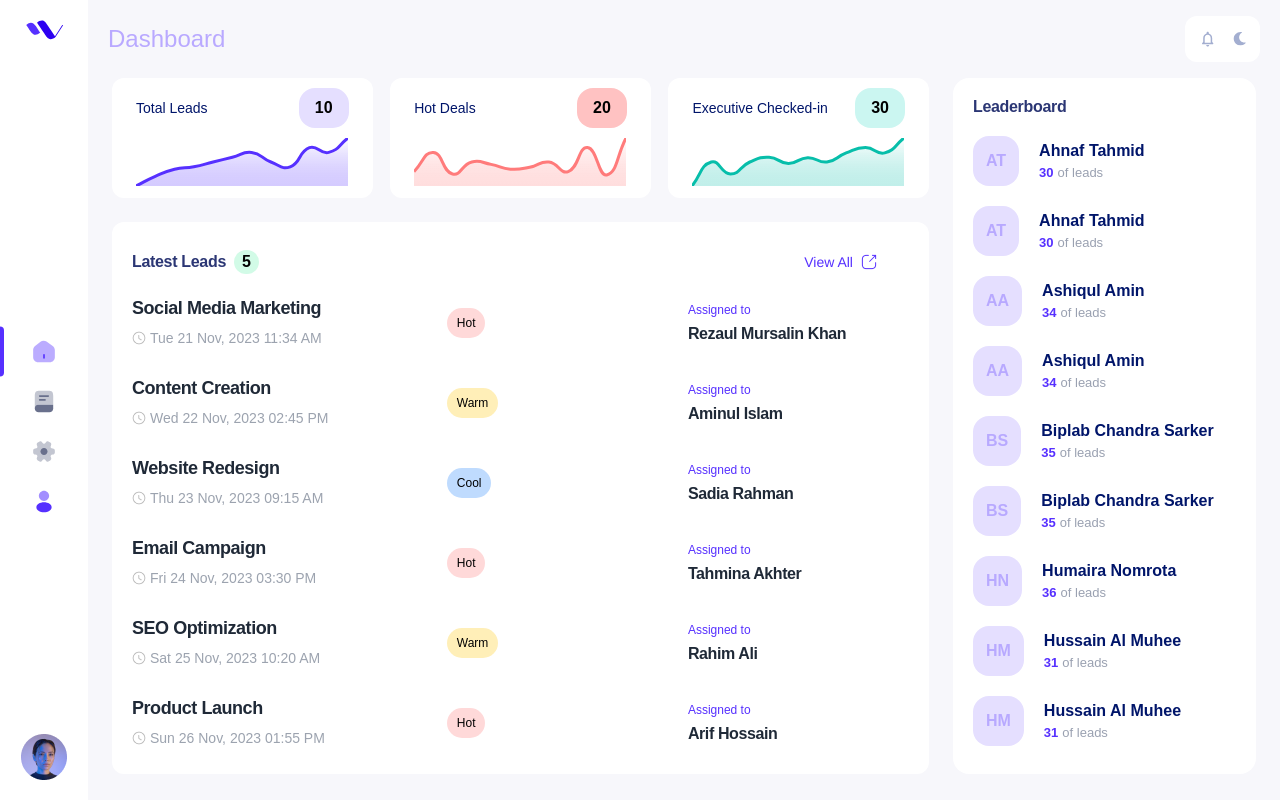
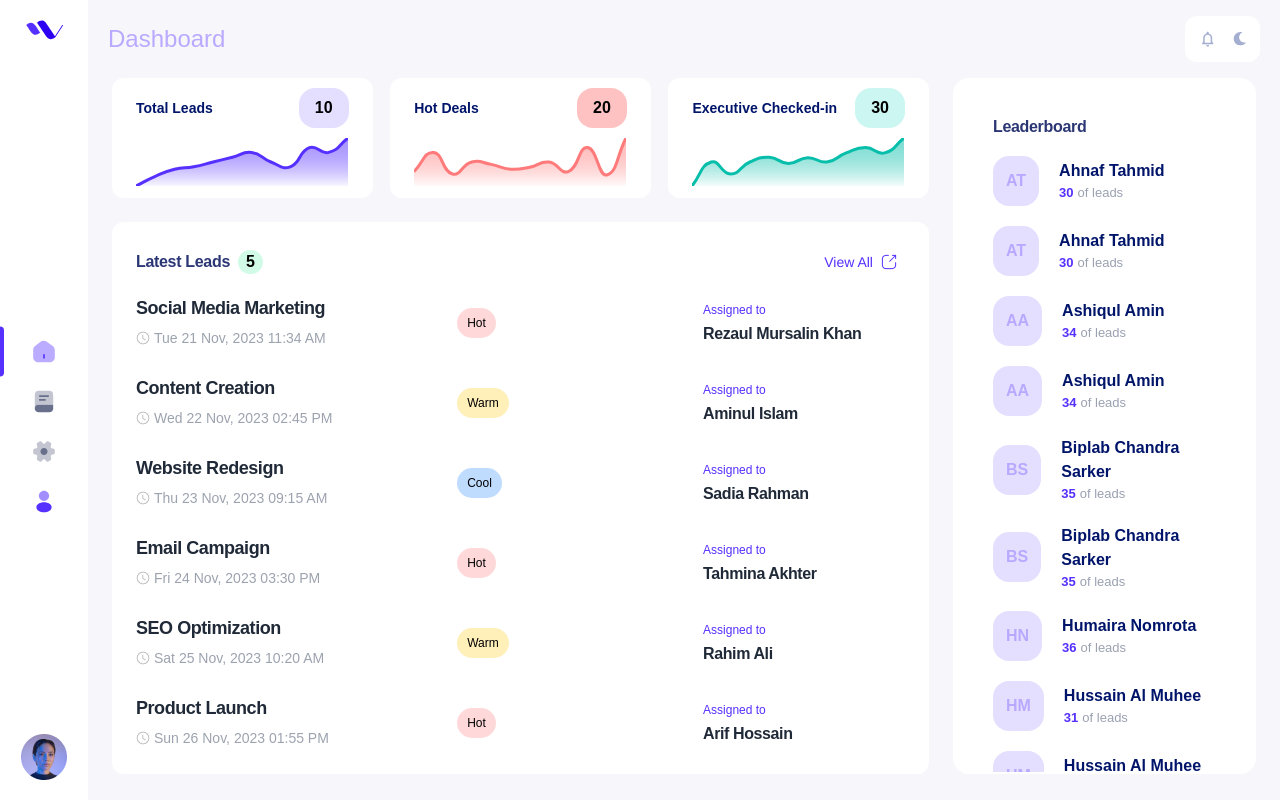
Before and after one commit to tajnur007/d2d-marketing-frontend, a Next.js app: page /dashboard in a window 1280 px wide. Built offline with nearby package versions, Linux system fonts and the light colour scheme; a web font is replaced by a local one.

Commit message:
[Ticket: D2D-007-Fix] Graph (text and color), LeadsList and LatestLeadsList (scroller) and Dashboard page scroller fixed

```diff
--- a/app/(authenticated)/layout.tsx
+++ b/app/(authenticated)/layout.tsx
@@ -15,7 +15,7 @@ export default function AuthenticatedLayout({ children }: { children: React.Reac
   return (
     <div className='flex h-screen bg-[#F7F7FB] overflow-hidden'>
       <Sidebar />
-      <div className='flex-1 overflow-y-auto'>
+      <div className='flex-1 overflow-y-hidden'>
         <Navbar />
         <Main>{children}</Main>
       </div>
--- a/app/globals.css
+++ b/app/globals.css
@@ -11,24 +11,35 @@
 * {
   font-family: Metropolis, Arial, Helvetica, sans-serif;
 }
-::-webkit-scrollbar {
-  width: 10px;
+
+/* Tiny scrollbar styles */
+.tiny-scrollbar::-webkit-scrollbar {
+  width: 6px; /* Adjust the width as needed */
 }
 
-/* Track */
-::-webkit-scrollbar-track {
-  background: #f1f1f1;
+.tiny-scrollbar::-webkit-scrollbar-thumb {
+  background-color: #4f46e5;
+  border-radius: 8px;
 }
 
-/* Handle */
-::-webkit-scrollbar-thumb {
-  background: #888;
-  border-radius: 5px;
+.tiny-scrollbar::-webkit-scrollbar-thumb:hover {
+  background-color: #6b63e5;
 }
 
-/* Handle on hover */
-::-webkit-scrollbar-thumb:hover {
-  background: #555;
+.tiny-scrollbar::-webkit-scrollbar-track {
+  background-color: #fff;
+  border-radius: 8px;
+}
+
+/* Firefox scrollbar styles */
+.tiny-scrollbar {
+  scrollbar-color: #4f46e5 #f1f1f1;
+  scrollbar-width: thin;
+}
+
+/* Optional: hover style for Firefox */
+.tiny-scrollbar:hover {
+  scrollbar-color: #6b63e5 #f1f1f1;
 }
 
 /*Hide default calendar icon*/
--- a/components/Graph/Graph.js
+++ b/components/Graph/Graph.js
@@ -39,15 +39,19 @@ function Graph({ graphData, color }) {
         fill: true,
         backgroundColor: (context) => {
           const ctx = context.chart.ctx;
-          const gradient = ctx.createLinearGradient(0, 0, 0, 100);
+          const gradient = ctx.createLinearGradient(0, 0, 0, 50);
+
+          // Make the color at the top more intense
           gradient.addColorStop(
             0,
             `rgba(${parseInt(color.slice(1, 3), 16)}, ${parseInt(
               color.slice(3, 5),
               16
-            )}, ${parseInt(color.slice(5, 7), 16)}, 0)`
+            )}, ${parseInt(color.slice(5, 7), 16)}, 0.5)`
           );
+
           gradient.addColorStop(1, 'white');
+
           return gradient;
         },
       },
--- a/components/GraphList/GraphList.tsx
+++ b/components/GraphList/GraphList.tsx
@@ -8,7 +8,7 @@ const GraphList: React.FC = () => {
       {GRAPH_CONFIG.map((item, index) => (
         <div key={index} className='grid grid-cols-1 bg-white rounded-xl px-6 py-2'>
           <div className='flex justify-between items-center '>
-            <p className='text-[14px] font-medium leading-[14.976px] text-[#00156A]'>
+            <p className='text-[14px] font-semibold leading-[14.976px] text-[#00156A]'>
               {item.label}
             </p>
 
--- a/components/LatestLeadsList/LatestLeadsList.tsx
+++ b/components/LatestLeadsList/LatestLeadsList.tsx
@@ -5,9 +5,9 @@ import ViewAllLeadsButton from '@/components/ViewAllLeadsButton/ViewAllLeadsButt
 
 function LatestLeadsList() {
   return (
-    <div className='w-full bg-white p-5 rounded-xl h-[69vh]'>
+    <div className='w-full bg-white py-5 rounded-xl h-[69vh]'>
       <div className='flex justify-between items-center '>
-        <div className='flex items-center'>
+        <div className='flex items-center pl-6'>
           <p className='font-bold text-[16px] tracking-[-0.32px] leading-[normal] whitespace-nowrap text-capitalize text-[#2B3674]'>
             Latest Leads
           </p>
@@ -21,7 +21,7 @@ function LatestLeadsList() {
         </div>
       </div>
 
-      <div className='w-full h-[calc(100%-40px)] overflow-y-auto whitespace-nowrap font-semibold text-[18px] leading-[normal]'>
+      <div className='w-full h-[calc(100%-40px)] pl-6 overflow-y-auto tiny-scrollbar overflow-x-hidden whitespace-nowrap font-semibold text-[18px] leading-[normal]'>
         {LEADS_DATA.map((item, index) => (
           <LatestLeadRow key={index} item={item} />
         ))}
--- a/components/LeadsList/LeadsList.tsx
+++ b/components/LeadsList/LeadsList.tsx
@@ -11,7 +11,7 @@ function LeadsList() {
     router.push(PAGE_ROUTES.LeadCreate);
   };
   return (
-    <div className='border border-gray-100 bg-white rounded-xl h-[87vh] w-full'>
+    <div className='border border-gray-100 bg-white rounded-xl h-[88vh] w-full'>
       <div className='py-4 md:py-6 pl-8 h-[96px]'>
         <div className='flex justify-between items-center content-center'>
           <div className='flex items-center'>
@@ -32,7 +32,7 @@ function LeadsList() {
           </div>
         </div>
       </div>
-      <div className='overflow-y-scroll h-[74vh]'>
+      <div className='overflow-y-auto overflow-x-hidden tiny-scrollbar h-[71vh]'>
         <div className="w-full px-8 whitespace-nowrap [font-family:'Metropolis-Bold',Helvetica] font-medium text-[14px] leading-[normal]">
           {LEADS_DATA.map((item, index) => (
             <LeadRow key={index} item={item} />
--- a/components/layouts/main.tsx
+++ b/components/layouts/main.tsx
@@ -1,7 +1,7 @@
 import { ChildrenType } from '@/models/global-types';
 
 const Main = ({ children }: ChildrenType) => {
-  return <main className='px-6 pb-9'>{children}</main>;
+  return <main className='px-6'>{children}</main>;
 };
 
 export default Main;
--- a/components/leaderboard/leaderboard.tsx
+++ b/components/leaderboard/leaderboard.tsx
@@ -17,7 +17,7 @@ leaderBoard.sort((a, b) => {
 const Leaderboard = () => {
   return (
     <div className='bg-white rounded-2xl p-5 w-full mt-5 lg:mt-0 lg:w-[27%] h-[87vh]'>
-      <h2 className='font-bold text-[#2b3674] text-[16px] tracking-[-0.32px] leading-[normal] whitespace-nowrap mb-5'>
+      <h2 className='font-bold text-[#2b3674] text-[16px] tracking-[-0.32px] leading-[normal] whitespace-nowrap p-5'>
         Leaderboard
       </h2>
       <Profiles data={leaderBoard}></Profiles>
--- a/components/leaderboard/profiles.tsx
+++ b/components/leaderboard/profiles.tsx
@@ -3,7 +3,7 @@ import React from 'react';
 
 const Profiles = ({ data }: { data: Person[] }) => {
   return (
-    <div className='h-[calc(100%-40px)] overflow-y-auto no-scrollbar'>
+    <div className='h-[calc(100%-40px)] overflow-y-auto tiny-scrollbar px-5'>
       {data?.map((person: Person) => (
         <div key={person?.id} className='flex items-center gap-5 mb-5'>
           <div className='bg-[#E5DFFF] p-[13px] rounded-2xl font-semibold text-[#b8a9ff] text-[16px]'>
```
